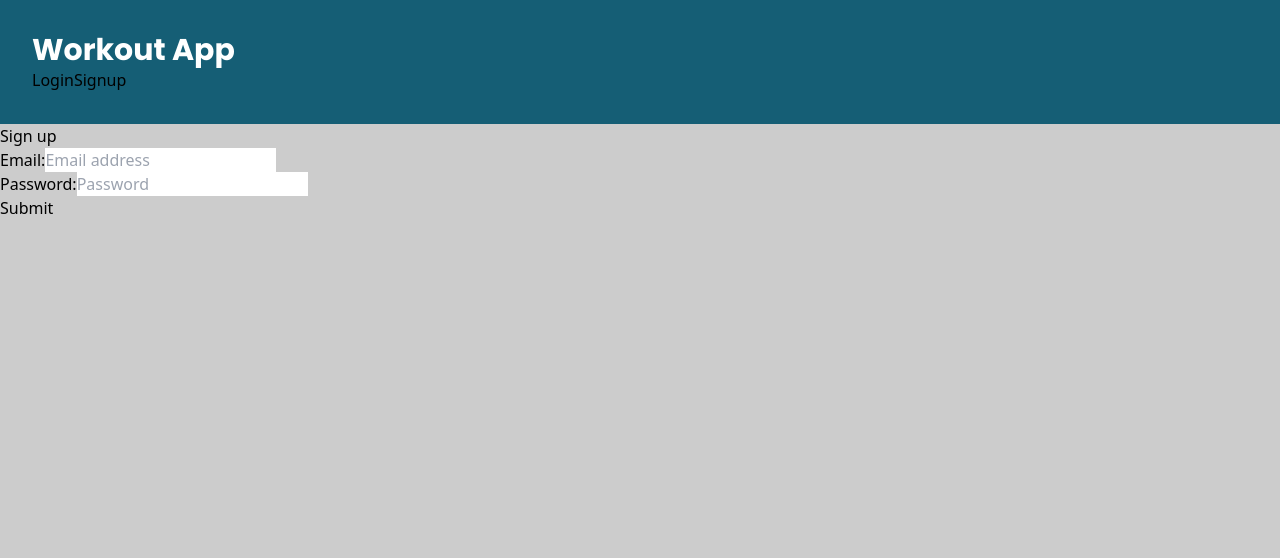
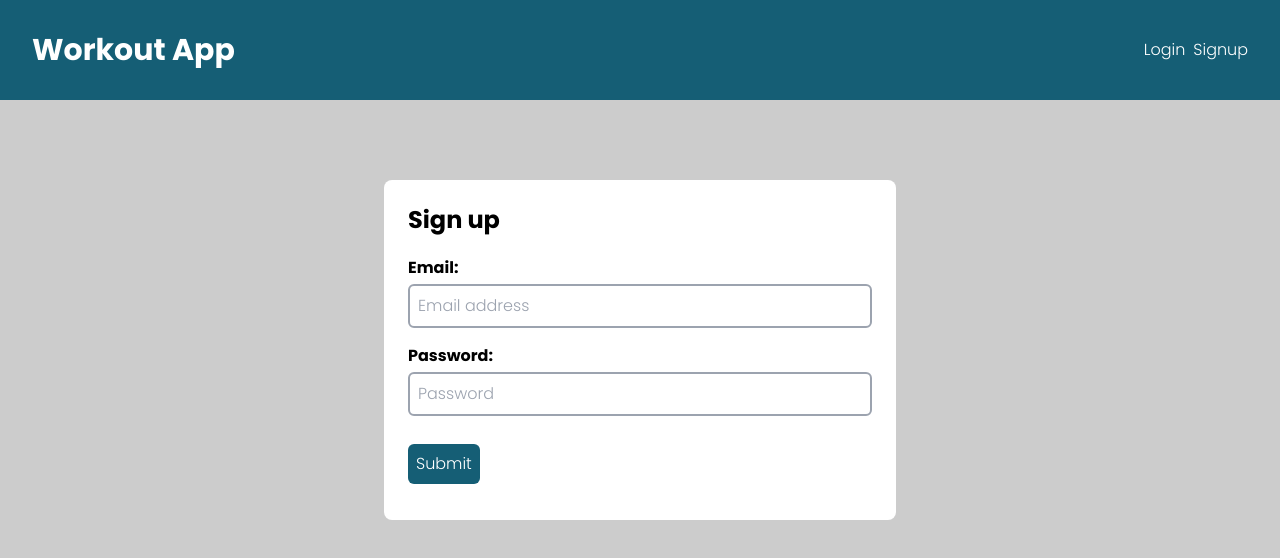
Before and after one commit to mdgabx/mern-workout-app, a React (Vite) app in the folder frontend/: page /login in a window 1280 px wide. Shown: the top 558 px of the page. Built offline with nearby package versions, Linux system fonts and the light colour scheme.

Commit message:
adding the tailwind css styles for the form

```diff
--- a/frontend/src/components/Navbar.tsx
+++ b/frontend/src/components/Navbar.tsx
@@ -4,14 +4,14 @@ const Navbar = () => {
   return (
     <div>
         <header className="p-8 bg-cyan-800">
-            <div className="container">
+            <div className="container w-full flex justify-between">
                 <Link to="/" >
                     <h1 className="text-3xl text-white font-poppins font-bold">Workout App</h1>
                 </Link>
-                <nav>
-                  <div>
-                    <Link to="/login">Login</Link>
-                    <Link to="/signup">Signup</Link>
+                <nav className="flex items-center justify-end">
+                  <div className="flex gap-2 font-poppins text-white">
+                    <Link to="/login" className="hover:text-gray-500">Login</Link>
+                    <Link to="/signup" className="hover:text-gray-500">Signup</Link>
                   </div>
                 </nav>
             </div>
--- a/frontend/src/pages/Login.tsx
+++ b/frontend/src/pages/Login.tsx
@@ -17,21 +17,27 @@ const Login = () => {
     }
 
     return (
-        <>
-            <form onSubmit={handleSubmit(onSubmit)}>
-                <h3>Sign up</h3>
+        <div className="flex mt-10 items-center justify-center">
+            <form onSubmit={handleSubmit(onSubmit)} className="bg-white w-2/5 mt-10 rounded-lg p-6 font-poppins">
+                <h3 className="font-bold text-2xl mb-5">Sign up</h3>
 
-                <label>Email:</label>
-                <input placeholder='Email address' {...register('email') } />
-                <p>{errors.email?.message}</p>
+                <div className="flex flex-col my-3">
+                <label className="font-bold">Email:</label>
+                <input className="my-1 p-2 border-2 border-gray-400 rounded-md" placeholder='Email address' {...register('email') } />
+                <p >{errors.email?.message}</p>
+                </div>
 
-                <label>Password:</label>
-                <input placeholder='Password' {...register('password')} />
-                <p>{errors.password?.message}</p>
 
-                <button type="submit">Submit</button>
+                <div className="flex flex-col my-3">
+                <label className="font-bold">Password:</label>
+                <input className="my-1 p-2 border-2 border-gray-400 rounded-md" placeholder='Password' {...register('password')} />
+                <p className="text-red">{errors.password?.message}</p>
+                </div>
+
+
+                <button className="text-center m-auto bg-cyan-800 p-2 my-3 rounded-md text-white" type="submit">Submit</button>
             </form>
-        </>
+        </div>
 
     )
 }
--- a/frontend/src/pages/Signup.tsx
+++ b/frontend/src/pages/Signup.tsx
@@ -17,21 +17,27 @@ const Signup = () => {
     }
 
     return (
-        <>
-            <form onSubmit={handleSubmit(onSubmit)}>
-                <h3>Sign up</h3>
+        <div className="flex mt-10 items-center justify-center">
+        <form onSubmit={handleSubmit(onSubmit)} className="bg-white w-2/5 mt-10 rounded-lg p-6 font-poppins">
+            <h3 className="font-bold text-2xl mb-5">Sign up</h3>
 
-                <label>Email:</label>
-                <input placeholder='Email address' {...register('email') } />
-                <p>{errors.email?.message}</p>
+            <div className="flex flex-col my-3">
+            <label className="font-bold">Email:</label>
+            <input className="my-1 p-2 border-2 border-gray-400 rounded-md" placeholder='Email address' {...register('email') } />
+            <p >{errors.email?.message}</p>
+            </div>
 
-                <label>Password:</label>
-                <input placeholder='Password' {...register('password')} />
-                <p>{errors.password?.message}</p>
 
-                <button type="submit">Submit</button>
-            </form>
-        </>
+            <div className="flex flex-col my-3">
+            <label className="font-bold">Password:</label>
+            <input className="my-1 p-2 border-2 border-gray-400 rounded-md" placeholder='Password' {...register('password')} />
+            <p className="text-red">{errors.password?.message}</p>
+            </div>
+
+
+            <button className="text-center m-auto bg-cyan-800 p-2 my-3 rounded-md text-white" type="submit">Submit</button>
+        </form>
+    </div>
 
     )
 }
```
